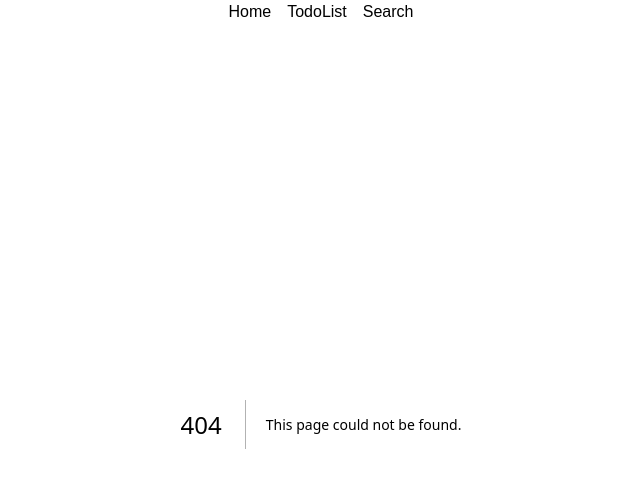
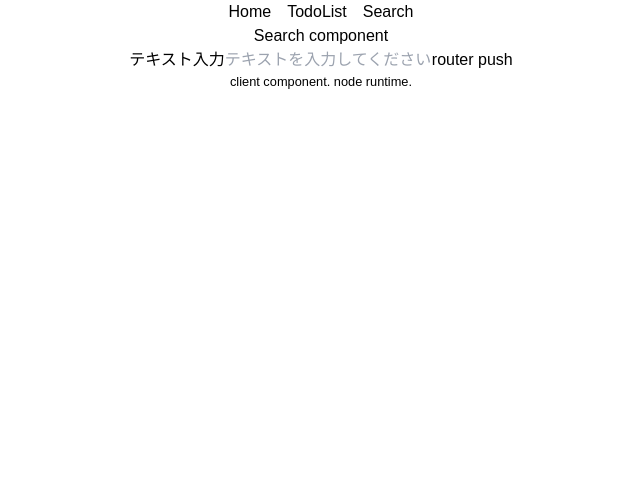
Before and after one commit to ryota-09/app-router-sample, a Next.js app: page /search in a window 1280 px wide. Before the commit this address had no page. Shown: the top 488 px of the page, without its empty margins (319-959 px from the left). Built offline with nearby package versions, Linux system fonts and the light colour scheme.

Commit message:
searchページを作成

```diff
--- /dev/null
+++ b/src/app/search/page.tsx
@@ -0,0 +1,31 @@
+"use client";
+
+import { useRouter } from "next/navigation";
+import { useState } from "react";
+
+export default function Search() {
+  const [inputText, setInputText] = useState("")
+  const router = useRouter();
+
+  const handleSubmit = (event: any) => {
+    event.preventDefault();
+    router.push("/");
+  };
+
+  return (
+    <>
+      <h1>Search component</h1>
+      <form>
+        <label htmlFor="text">テキスト入力</label>
+        <input
+          onChange={(event) => setInputText(event.target.value)}
+          placeholder="テキストを入力してください。"
+          type="text"
+          value={inputText}
+        />
+        <button onClick={(e) => handleSubmit(e)}>router push</button>
+      </form>
+      <small>client component. node runtime.</small>
+    </>
+  );
+}
```
